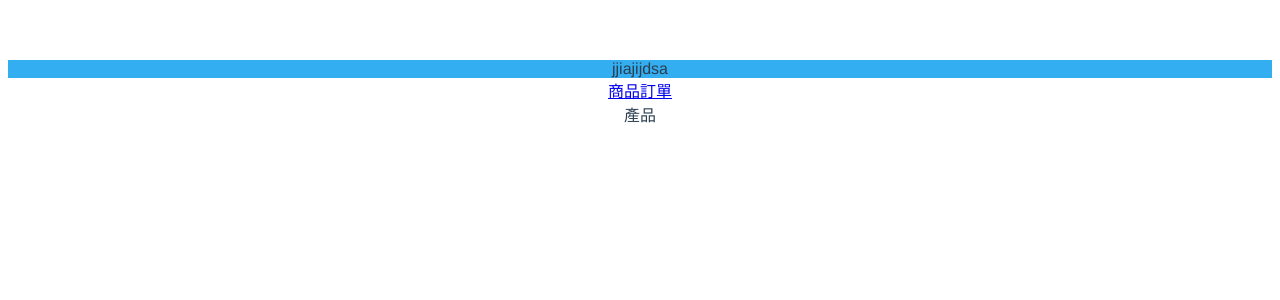
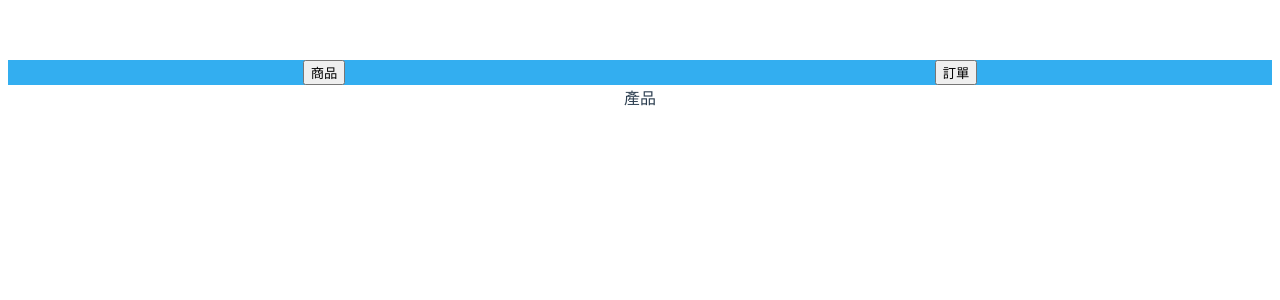
Before and after one commit to qq573092608/vue-lgshop, a Vue app in the folder vue-shop/: page /product in a window 1280 px wide. Shown: the top 300 px of the page. Built offline with nearby package versions, Linux system fonts and the light colour scheme.

Commit message:
路由跳轉

```diff
--- a/vue-shop/src/App.vue
+++ b/vue-shop/src/App.vue
@@ -1,11 +1,12 @@
 <template>
   <div id="app">
-    <div class="test">jjiajijdsa</div>
-
-    <router-link to="/product">商品</router-link>
-    <router-link to="/order">訂單</router-link>
+    <div class="box">
+      <!-- <router-link to="/product" tag="button" replace>商品</router-link>
+      <router-link to="/order">訂單</router-link> -->
+        <button @click="productClick">商品</button>
+        <button @click="orderClick">訂單</button>
+    </div>
     <router-view></router-view>
-
   </div>
 </template>
 
@@ -13,6 +14,14 @@
 
 export default {
   name: 'App',
+  methods: {
+    productClick(){
+      this.$router.push('/product')
+    },
+    orderClick(){
+      this.$router.push('/order')
+    }
+  },
   components: {
 
   }
@@ -33,8 +42,12 @@ export default {
 <style lang="scss"  scoped>
 // 注意路径后面的分号不能少啊啊啊啊啊
 // @import "~@/assets/scss/_variable.scss";
-.test {
+.box {
+  display: flex;
   background: $theme-color;
+  justify-content: space-around;
 }
-
+.router-link-active {
+  color: #f00;
+}
 </style>
```
